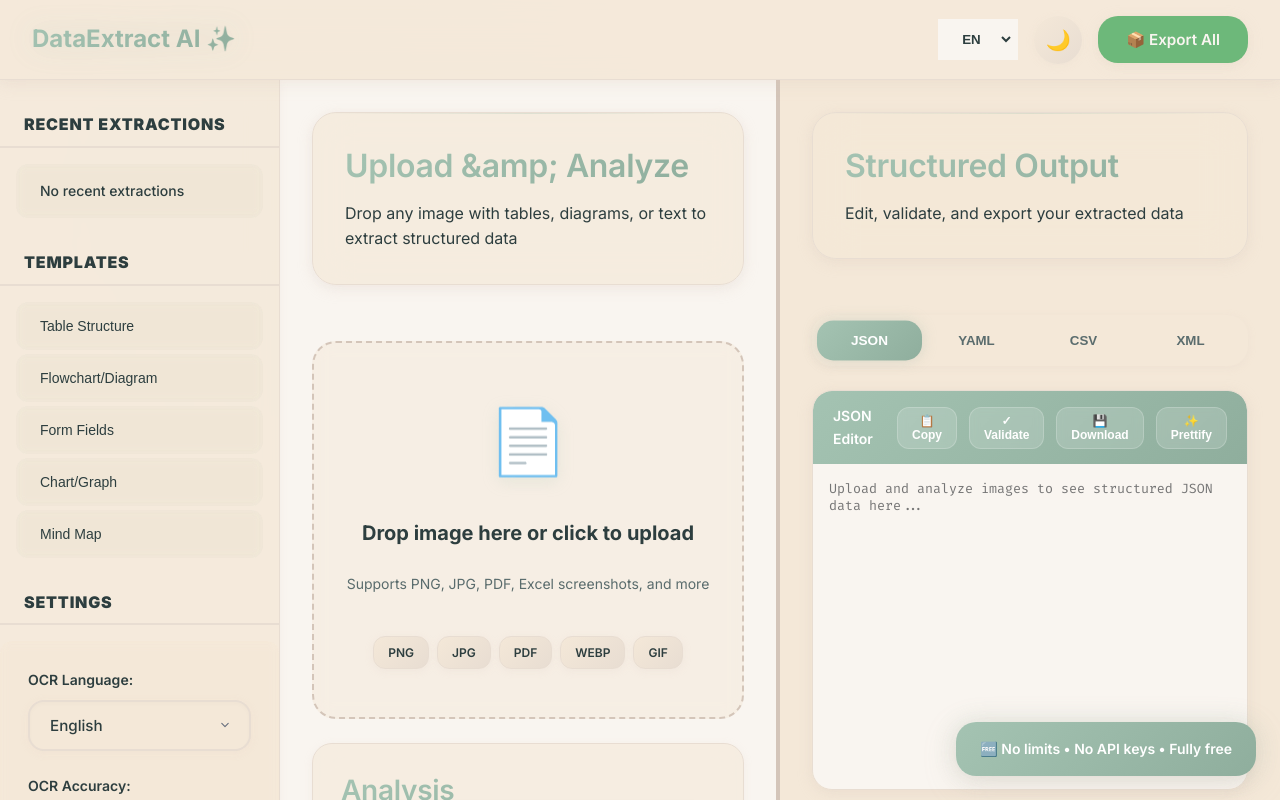
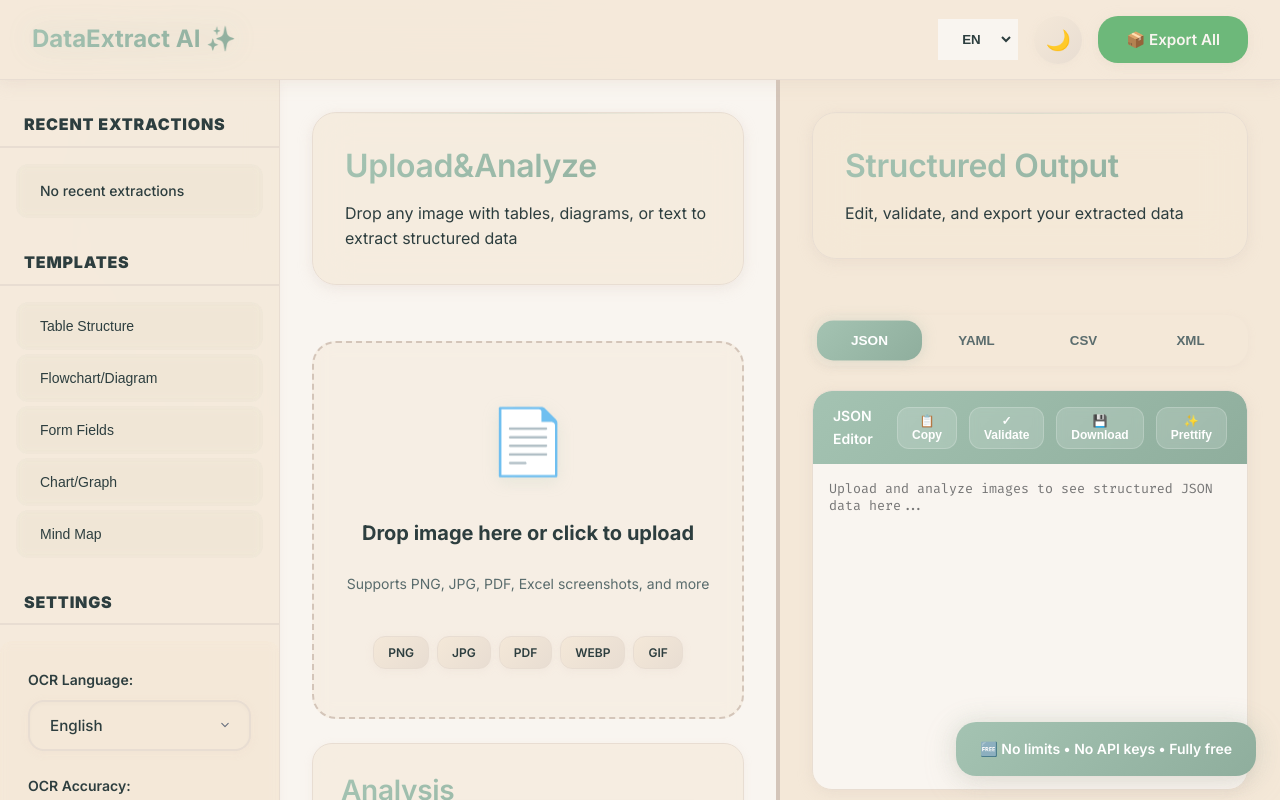
Before and after one commit to mkrugley/DataExtract-AI, a plain HTML site: page index.html in a window 1280 px wide. Shown: the top 800 px of the page. Drawn offline with Linux system fonts and the light colour scheme.

Commit message:
amp replaced

```diff
--- a/index.html
+++ b/index.html
@@ -1892,7 +1892,7 @@
                         'ocr-language': 'OCR Language:',
                         'ocr-accuracy': 'OCR Accuracy:',
                         'output-format': 'Default Output:',
-                        'upload-title': 'Upload &amp; Analyze',
+                        'upload-title': 'Upload&Analyze',
                         'upload-subtitle': 'Drop any image with tables, diagrams, or text to extract structured data',
                         'drop-text': 'Drop image here or click to upload',
                         'drop-subtext': 'Supports PNG, JPG, PDF, Excel screenshots, and more',
@@ -1924,7 +1924,7 @@
                         'ocr-language': 'Язык OCR:',
                         'ocr-accuracy': 'Точность OCR:',
                         'output-format': 'Формат по умолчанию:',
-                        'upload-title': 'Загрузить &amp; Анализировать',
+                        'upload-title': 'Загрузить и анализировать',
                         'upload-subtitle': 'Перетащите любое изображение с таблицами, диаграммами или текстом для извлечения структурированных данных',
                         'drop-text': 'Перетащите изображение сюда или нажмите для загрузки',
                         'drop-subtext': 'Поддерживает PNG, JPG, PDF, скриншоты Excel и многое другое',
@@ -1956,7 +1956,7 @@
                         'ocr-language': 'Język OCR:',
                         'ocr-accuracy': 'Dokładność OCR:',
                         'output-format': 'Domyślny format:',
-                        'upload-title': 'Wgraj &amp; Analizuj',
+                        'upload-title': 'Wgraj & Analizuj',
                         'upload-subtitle': 'Upuść dowolny obraz z tabelami, diagramami lub tekstem, aby wyodrębnić dane strukturalne',
                         'drop-text': 'Upuść obraz tutaj lub kliknij, aby wgrać',
                         'drop-subtext': 'Obsługuje PNG, JPG, PDF, zrzuty ekranu Excel i więcej',
@@ -1988,7 +1988,7 @@
                         'ocr-language': 'Мова OCR:',
                         'ocr-accuracy': 'Дакладнасць OCR:',
                         'output-format': 'Фармат па змаўчанні:',
-                        'upload-title': 'Загрузіць &amp; Аналізаваць',
+                        'upload-title': 'Загрузіць i аналізаваць',
                         'upload-subtitle': 'Перацягніце любы малюнак з табліцамі, дыяграмамі або тэкстам для выцягвання структураваных даных',
                         'drop-text': 'Перацягніце малюнак сюды або націсніце для загрузкі',
                         'drop-subtext': 'Падтрымлівае PNG, JPG, PDF, скрыншоты Excel і многае іншае',
```
